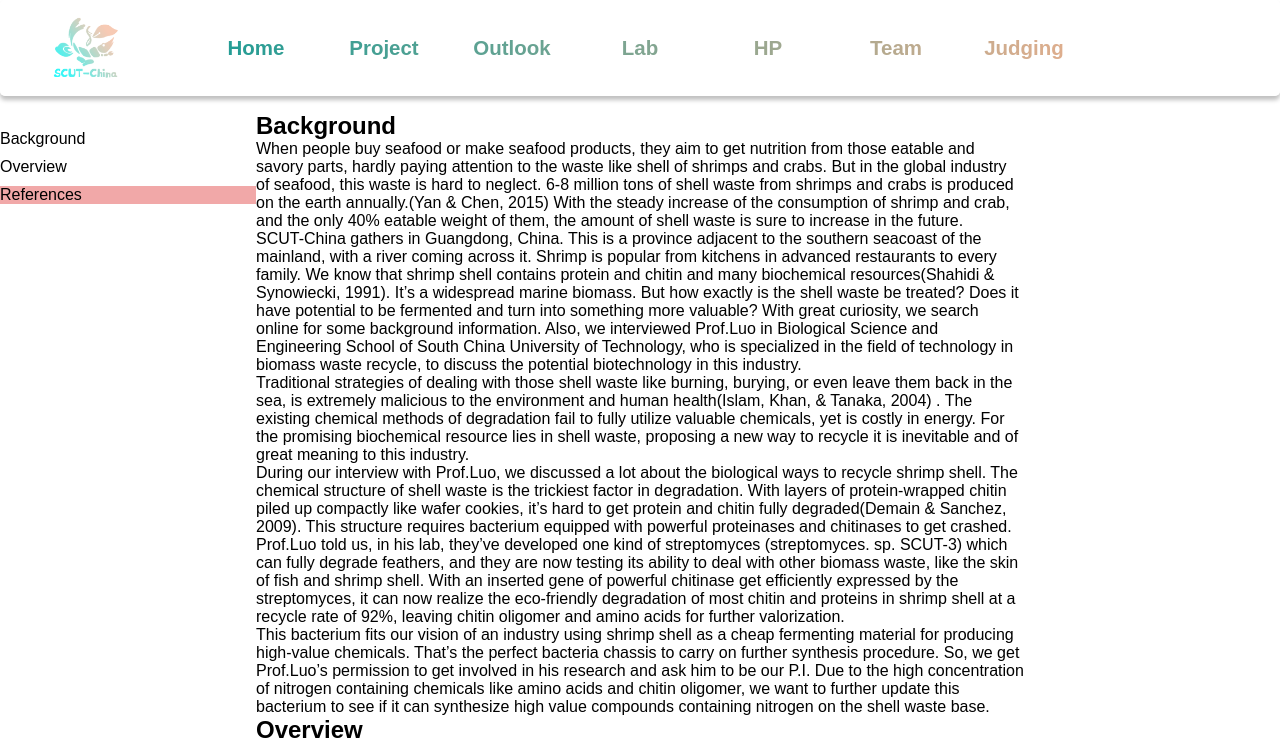
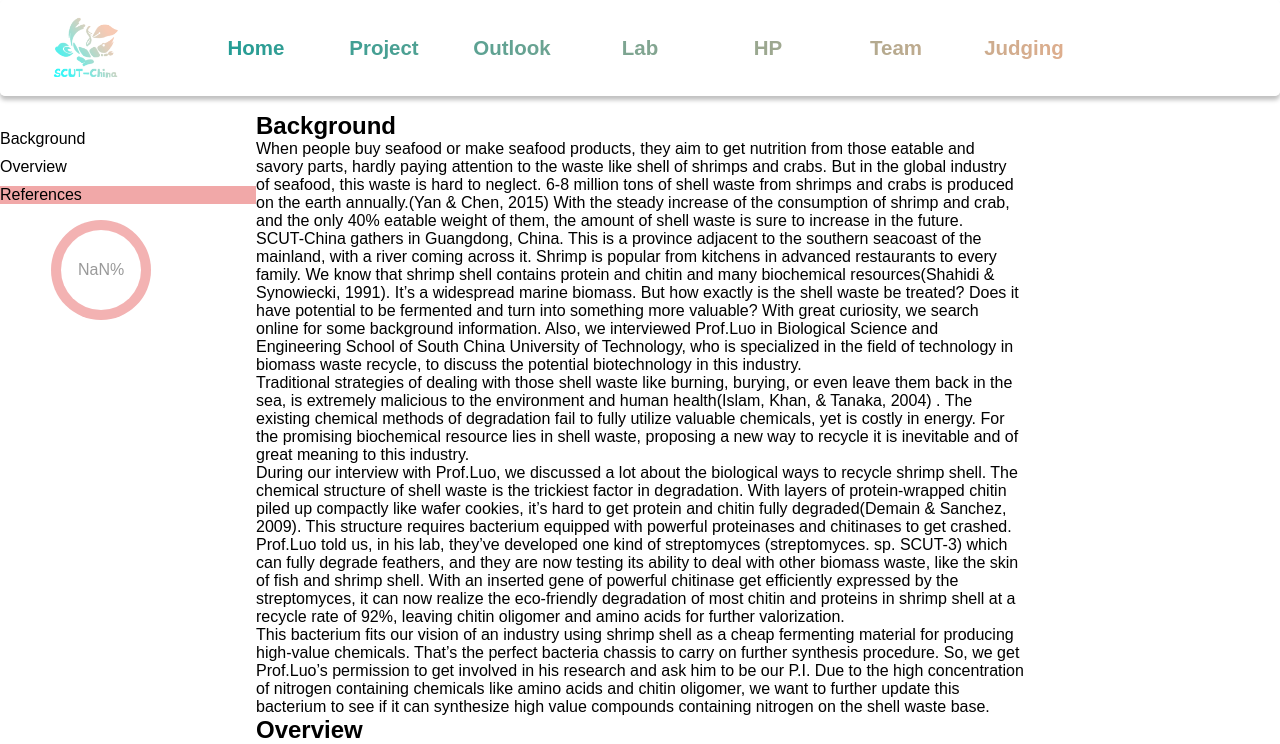
Before and after one commit to ChenYX24/iGEM_SCUT, a React (Create React App) app in the folder igem_wiki/: page / in a window 1280 px wide. Shown: the top 744 px of the page. Built offline with nearby package versions, Linux system fonts and the light colour scheme.

Commit message:
侧边进度条

```diff
--- a/igem_wiki/src/components/SideNav.js
+++ b/igem_wiki/src/components/SideNav.js
@@ -7,6 +7,9 @@ import $ from '../js/jquery'
 function SideNav (props) {
   const [data, setData] = useState(props.data)
   const [isClick, setClick] = useState(false)
+  const [scrollPercent, setScrollPercent] = useState(0)
+  const [leftAnimateFlag, setLeftAnimateFlag] = useState(false)
+  const [rightAnimateFlag, setRightAnimateFlag] = useState(false)
   //跳转
   const clickHandler = (e, id) => {
     setClick(true)
@@ -31,10 +34,12 @@ const clickHandler = (e, id) => {
 
   }
   //监听
+  const root = document.querySelector(':root')
   $(window).scroll(function () {
+    // 获取当前滚动的高度
+    var docScrollTop = document.documentElement.scrollTop || document.body.scrollTop
     if (!isClick) {
       let newData = [...data]
-    var docScrollTop = document.documentElement.scrollTop || document.body.scrollTop
       data.map(item => {
 
         if (docScrollTop > $(`#${item.text}`).offset().top - 10) {
@@ -46,16 +51,56 @@ $(window).scroll(function () {
       })
       setData(newData)
     }
+    // 获取页面的总高度
+    const totalHeight = document.body.scrollHeight - window.innerHeight
+
+    // 计算百分比
+    const percent = Math.round((docScrollTop / totalHeight) * 100)
+    setScrollPercent(percent)
+    //只计算右边动画
+    if (percent < 50) {
+      setRightAnimateFlag(true)
+      const from = percent / 50 * 180 - 180 + 'deg'
+      root.style.setProperty('--Rfrom-deg', from)
+      root.style.setProperty('--Lfrom-deg', '180deg')
+    } else {
+      root.style.setProperty('--Rfrom-deg', 0)
+      const from = (percent - 50) / 50 * 180 + 180 + 'deg'
+      root.style.setProperty('--Lfrom-deg', from)
+    }
+
   })
+
+  // 监听各种事件
+  // useEffect(() => {
+  //   const element1 = document.getElementsByClassName(`${SideNavCss.left_circle}`)[0]
+  //   const element2 = document.getElementsByClassName(`${SideNavCss.right_circle}`)[0]
+  //   element1.addEventListener("animationend", () => setLeftAnimateFlag(false))
+  //   element2.addEventListener("animationend", () => setRightAnimateFlag(false))
+  //   return () => {
+  //     element1.removeEventListener("animationend", () => setLeftAnimateFlag(false))
+  //     element2.removeEventListener("animationend", () => setRightAnimateFlag(false))
+  //   }
+  // }, [])
 
   return (
     <>
+      <div className={SideNavCss.circle}>
+        <div className={SideNavCss.left}>
+          <div className={`${SideNavCss.left_circle} ${leftAnimateFlag ? SideNavCss.animate : ""}`}></div>
+        </div>
+        <div className={SideNavCss.right}>
+          <div className={`${SideNavCss.right_circle} ${rightAnimateFlag ? SideNavCss.animate : ""}`}></div>
+        </div>
+        <div className={SideNavCss.inner}>{scrollPercent}%</div>
+      </div>
       <div className={SideNavCss.SideNav}>
         {data.map(item => (
           <div key={item.id} className={`${SideNavCss.button} ${item.isActive ? SideNavCss.active : ""}`} onClick={(e) => clickHandler(e, item.id)}>{item.text}</div>
         ))}
       </div>
     </>
-)}
+  )
+}
 
 export default SideNav
--- a/igem_wiki/src/css/SideNav.module.css
+++ b/igem_wiki/src/css/SideNav.module.css
@@ -1,3 +1,9 @@
+:root {
+  --Lfrom-deg: 180deg;
+  --Rfrom-deg: -180deg;
+  --Rto-deg: 0deg;
+  --Lto-deg: 360deg;
+}
 .SideNav {
   position: fixed;
   top: 15%;
@@ -13,3 +19,125 @@
 .button.active {
   background-color: #f1a8a8;
 }
+
+.circle {
+  position: fixed;
+  top: 15%;
+  left: 4%;
+  width: 100px;
+  height: 100px;
+  background: #eee;
+  margin: 100px auto;
+  border-radius: 50%;
+  -webkit-border-radius: 50%;
+  -moz-border-radius: 50%;
+  -ms-border-radius: 50%;
+  -o-border-radius: 50%;
+}
+.left,
+.right {
+  width: 50px;
+  height: 100px;
+  position: absolute;
+
+  opacity: 0.5;
+  overflow: hidden;
+}
+.right {
+  right: 0;
+}
+.left .left_circle,
+.right .right_circle {
+  width: 50px;
+  height: 100px;
+  background: red;
+  opacity: 0.5;
+  /* transition: all 0.5s;
+  -webkit-transition: all 0.5s;
+  -moz-transition: all 0.5s;
+  -ms-transition: all 0.5s;
+  -o-transition: all 0.5s; */
+}
+.left .left_circle {
+  border-top-left-radius: 100px;
+  border-bottom-left-radius: 100px;
+  transform-origin: right center;
+  transform: rotate(var(--Lfrom-deg));
+  -webkit-transform: rotate(var(--Lfrom-deg));
+  -moz-transform: rotate(var(--Lfrom-deg));
+  -ms-transform: rotate(var(--Lfrom-deg));
+  -o-transform: rotate(var(--Lfrom-deg));
+}
+.left .left_circle .animate {
+  animation: progress1 2s linear forwards;
+  animation-delay: 2s;
+  -webkit-animation: progress1 2s linear forwards;
+}
+@keyframes progress1 {
+  to {
+    transform: rotate(var(--Lto-deg));
+    -webkit-transform: rotate(var(--Lto-deg));
+    -moz-transform: rotate(var(--Lto-deg));
+    -ms-transform: rotate(var(--Lto-deg));
+    -o-transform: rotate(var(--Lto-deg));
+  }
+}
+.right .right_circle {
+  border-top-right-radius: 100px;
+  border-bottom-right-radius: 100px;
+  background: red;
+  transform-origin: left center;
+  transform: rotate(var(--Rfrom-deg));
+  -webkit-transform: rotate(var(--Rfrom-deg));
+  -moz-transform: rotate(var(--Rfrom-deg));
+  -ms-transform: rotate(var(--Rfrom-deg));
+  -o-transform: rotate(var(--Rfrom-deg));
+}
+.right .right_circle .animate {
+  animation: progress2 2s linear forwards;
+  -webkit-animation: progress2 2s linear forwards;
+}
+@keyframes progress2 {
+  to {
+    transform: rotate(var(--Rto-deg));
+    -webkit-transform: rotate(var(--Rto-deg));
+    -moz-transform: rotate(var(--Rto-deg));
+    -ms-transform: rotate(var(--Rto-deg));
+    -o-transform: rotate(var(--Rto-deg));
+  }
+}
+/* .left:hover .left_circle {
+  transform: rotate(360deg);
+  -webkit-transform: rotate(360deg);
+  -moz-transform: rotate(360deg);
+  -ms-transform: rotate(360deg);
+  -o-transform: rotate(360deg);
+}
+.right:hover .right_circle {
+  transform: rotate(0deg);
+  -webkit-transform: rotate(0deg);
+  -moz-transform: rotate(0deg);
+  -ms-transform: rotate(0deg);
+  -o-transform: rotate(0deg);
+} */
+.inner {
+  width: 80px;
+  height: 80px;
+  border-radius: 50%;
+  -webkit-border-radius: 50%;
+  -moz-border-radius: 50%;
+  -ms-border-radius: 50%;
+  -o-border-radius: 50%;
+  text-align: center;
+  line-height: 80px;
+  position: absolute;
+  left: 50%;
+  top: 50%;
+  transform: translate(-50%, -50%);
+  -webkit-transform: translate(-50%, -50%);
+  -moz-transform: translate(-50%, -50%);
+  -ms-transform: translate(-50%, -50%);
+  -o-transform: translate(-50%, -50%);
+  color: #999;
+  background: #fff;
+}
```
Lines whose indentation alone changed are shown as unchanged.
